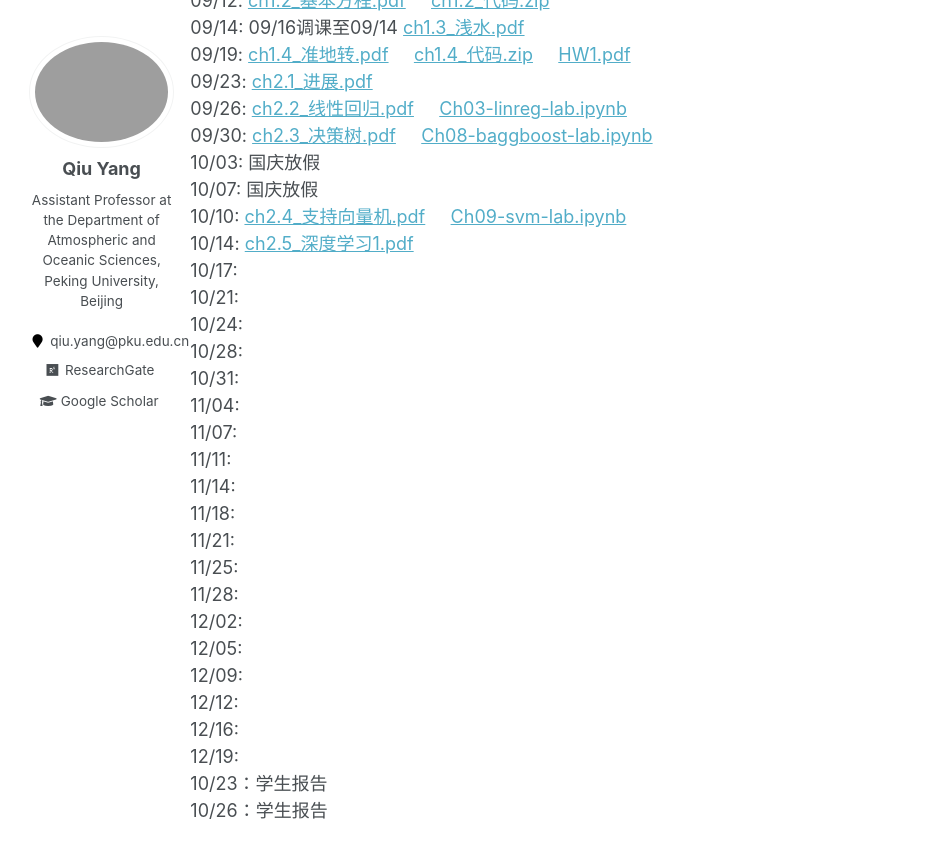
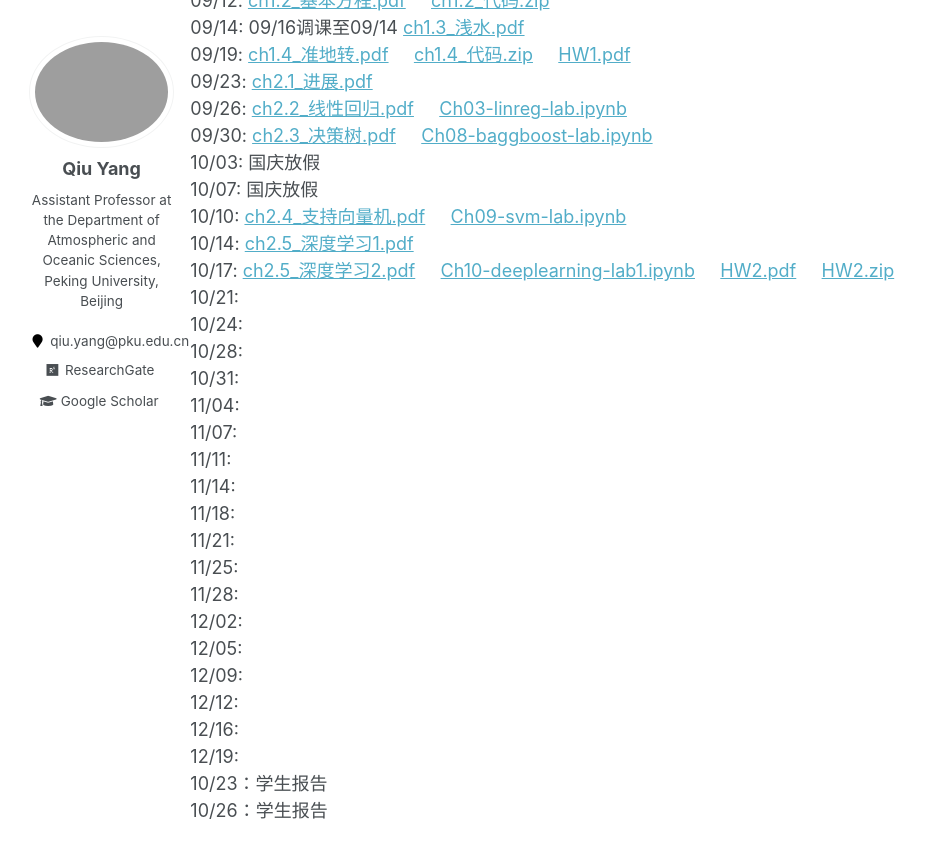
Before and after one commit to qiuyang50/qiuyang50.github.io, a Jekyll site: the page built from _pages/modeling_2024fall.md, in a window 1280 px wide and 900 px high, scrolled down 368 px. Shown: the top 858 px of the window, without its empty margins (135-1060 px from the left). Built offline with Jekyll 4.4.1, drawn with Linux system fonts in a browser that asks for light colours.

Commit message:
Update modeling_2024fall.md

```diff
--- a/_pages/modeling_2024fall.md
+++ b/_pages/modeling_2024fall.md
@@ -22,7 +22,7 @@ filename: modeling_2024fall.md
 10/07: 国庆放假
 10/10: <a href="https://qiuyang50.github.io/files/modeling_2024fall/ch2.4_支持向量机.pdf">ch2.4_支持向量机.pdf</a> &nbsp;&nbsp;&nbsp; <a href="https://qiuyang50.github.io/files/modeling_2024fall/Ch09-svm-lab.ipynb">Ch09-svm-lab.ipynb</a>
 10/14: <a href="https://qiuyang50.github.io/files/modeling_2024fall/ch2.5_深度学习1.pdf">ch2.5_深度学习1.pdf</a>
-10/17:
+10/17: <a href="https://qiuyang50.github.io/files/modeling_2024fall/ch2.5_深度学习2.pdf">ch2.5_深度学习2.pdf</a> &nbsp;&nbsp;&nbsp; <a href="https://qiuyang50.github.io/files/modeling_2024fall/Ch10-deeplearning-lab1.ipynb">Ch10-deeplearning-lab1.ipynb</a> &nbsp;&nbsp;&nbsp; <a href="https://qiuyang50.github.io/files/modeling_2024fall/HW2.pdf">HW2.pdf</a> &nbsp;&nbsp;&nbsp; <a href="https://qiuyang50.github.io/files/modeling_2024fall/HW2.zip">HW2.zip</a>
 10/21:
 10/24:
 10/28:
```
